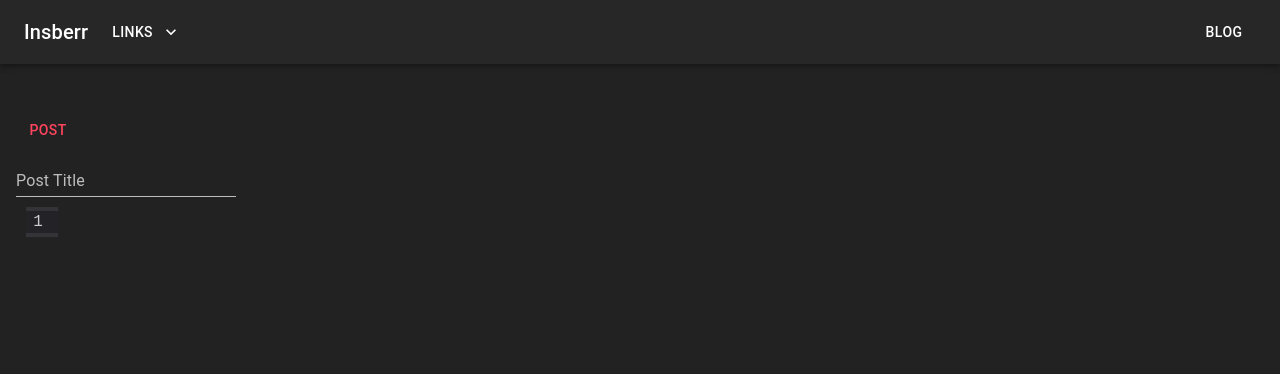
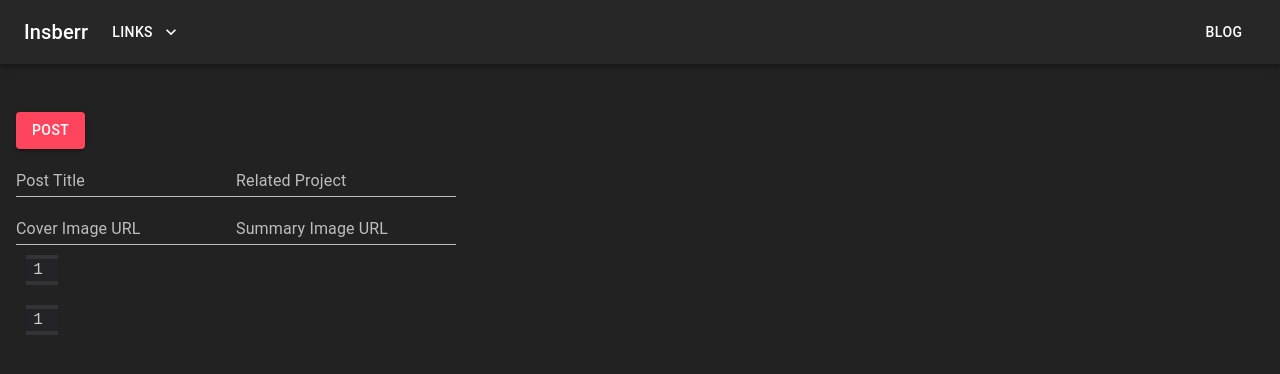
Before and after one commit to insberr/insberr.github.io, a React (Vite) app: page /makepost in a window 1280 px wide. Shown: the top 374 px of the page. Built offline with nearby package versions, Linux system fonts and the light colour scheme.

Commit message:
Posts summary image and stuff

```diff
--- a/package.json
+++ b/package.json
@@ -48,6 +48,7 @@
     "@types/node": "^22.13.11",
     "@types/react": "^19.0.10",
     "@types/react-dom": "^19.0.4",
+    "@types/react-syntax-highlighter": "^15.5.13",
     "@vitejs/plugin-react": "^4.3.4",
     "typescript": "^5.8.2",
     "vite": "^6.2.2",
--- a/src/components/MarkdownRenderer.tsx
+++ b/src/components/MarkdownRenderer.tsx
@@ -2,6 +2,7 @@ import gfm from "remark-gfm";
 import ReactMarkdown from "react-markdown";
 import rehypeRaw from "rehype-raw";
 
+// @ts-ignore
 import { Prism as SyntaxHighlighter } from 'react-syntax-highlighter';
 import { materialDark } from 'react-syntax-highlighter/dist/cjs/styles/prism';
 import {Link} from "@mui/material";
--- a/src/components/pasteHandler.ts
+++ b/src/components/pasteHandler.ts
@@ -1,17 +1,7 @@
 import { EditorView, ViewPlugin } from "@codemirror/view";
 import {PostsAPIURL, PostsAssetsURL} from "../pages/Posts.tsx";
 
-class PasteHandler {
-    private view: EditorView;
-
-    constructor(view: EditorView) {
-        this.view = view;
-
-        this.handlePaste = this.handlePaste.bind(this);
-        this.view.dom.addEventListener("paste", this.handlePaste);
-    }
-
-    handlePaste(event: ClipboardEvent) {
+export const handlePaste = async (event: ClipboardEvent) => {
     const items = event.clipboardData?.items;
     if (!items) return;
 
@@ -20,6 +10,8 @@ class PasteHandler {
         const file = item.getAsFile();
         if (file) {
             const reader = new FileReader();
+
+            const fileNamePromise = new Promise<string>((resolve, _reject) => {
                 reader.onload = async () => {
                     console.log(reader);
                     console.log(itemType);
@@ -40,20 +32,40 @@ class PasteHandler {
 
                     event.preventDefault();
 
+                    resolve(fileName);
+                };
+            });
+
+            reader.readAsArrayBuffer(file);
+
+            return fileNamePromise;
+        }
+    }
+}
+
+class PasteHandler {
+    private view: EditorView;
+
+    constructor(view: EditorView) {
+        this.view = view;
+
+        this._handlePaste = this._handlePaste.bind(this);
+        this.view.dom.addEventListener("paste", this._handlePaste);
+    }
+
+    _handlePaste(event: ClipboardEvent) {
+        handlePaste(event).then(fileName => {
             this.view.dispatch({
                 changes: {
                     from: this.view.state.selection.main.head,
                     insert: `![Pasted Image](${PostsAssetsURL}/${fileName})`
                 },
             });
-                };
-                reader.readAsArrayBuffer(file);
-            }
-        }
+        });
     }
 
     destroy() {
-        this.view.dom.removeEventListener("paste", this.handlePaste);
+        this.view.dom.removeEventListener("paste", this._handlePaste);
     }
 }
 
--- a/src/pages/404.tsx
+++ b/src/pages/404.tsx
@@ -1,14 +1,13 @@
 import React from "react";
-import Container from "@mui/material/Container";
-import Typography from "@mui/material/Typography";
+import { Container, Typography } from "@mui/material";
 
 const Page_404: React.FC = () => {
     return (
         <Container>
             <Typography variant="h1">
-                404 Thats an error, In case that wasn't obvious...
+                404 That's an error, In case that wasn't obvious...
             </Typography>
-            <Typography varient="body2" color="textSecondary">
+            <Typography variant="body2" color="textSecondary">
                 Aw Snap! The spiders found a new room. I guess I need to pull out my sword again.
             </Typography>
             <Typography>
--- a/src/pages/MakePost.tsx
+++ b/src/pages/MakePost.tsx
@@ -5,16 +5,31 @@ import Grid from "@mui/material/Grid2";
 import Button from "@mui/material/Button";
 import MarkdownRenderer from "../components/MarkdownRenderer.tsx";
 import Box from "@mui/material/Box";
-import {PostsAPIURL} from "./Posts.tsx";
+import {PostsAPIURL, PostsAssetsURL} from "./Posts.tsx";
 import MarkdownEditor from "../components/MarkdownEditor.tsx";
 import {TextField} from "@mui/material";
+import {handlePaste} from "../components/pasteHandler.ts";
 
 
-async function createPost(title: string,  contents: string, summary: string, relatedProject: string) {
+const MakePost: React.FC = () => {
+    const [title, setTitle] = useState<string>("");
+    const [relatedProject, setRelatedProject] = useState<string>("");
+
+    const [summaryImage, setSummaryImage] = useState<string | null>("");
+    const [coverImage, setCoverImage] = useState<string | null>("");
+
+    const [markdown, setMarkdown] = useState<string>("");
+    const [summary, setSummary] = useState<string>("");
+
+    async function createPost() {
         const post = {
             title: title,
-        contents: contents,
+            coverImage: coverImage,
+            contents: markdown,
+
             summary: summary,
+            summaryImage: summaryImage,
+
             relatedProject: relatedProject
         }
 
@@ -34,19 +49,9 @@ async function createPost(title: string,  contents: string, summary: string, rel
         return responseJSON;
     }
 
-const MakePost: React.FC = () => {
-    const [title, setTitle] = useState<string>("");
-    const [markdown, setMarkdown] = useState<string>("");
-
     return <Box sx={{ marginTop: "2rem", padding: "1rem" }}>
-        <Button onClick={async () => {
-            await createPost(
-                title,
-                markdown,
-                // TODO: Find a better way to do the summary
-                markdown.slice(0, 100),
-                "TODO Related Project"
-            );
+        <Button variant="contained" onClick={async () => {
+            await createPost();
         }}>Post</Button>
 
         <Grid container spacing={2} direction="row"
@@ -64,6 +69,50 @@ const MakePost: React.FC = () => {
                         setTitle(event.target.value);
                     }}
                 />
+                <TextField
+                    id="post-related-project"
+                    label="Related Project"
+                    variant="standard"
+                    onChange={(event) => {
+                        setRelatedProject(event.target.value);
+                    }}
+                />
+
+                <TextField
+                    id="post-cover-image"
+                    label="Cover Image URL"
+                    variant="standard"
+                    onChange={(event) => {
+                        setCoverImage(event.target.value);
+                    }}
+                    onPaste={(event) => {
+                        handlePaste(event as never as ClipboardEvent).then(fileName => {
+                            if (!fileName) return;
+                            const imageURL = `${PostsAssetsURL}/${fileName}`;
+                            (event.target as any).value = imageURL;
+                            setCoverImage(imageURL);
+                        })
+                    }}
+                />
+
+                <TextField
+                    id="post-summary-image"
+                    label="Summary Image URL"
+                    variant="standard"
+                    onChange={(event) => {
+                        setSummaryImage(event.target.value);
+                    }}
+                    onPaste={(event) => {
+                        handlePaste(event as never as ClipboardEvent).then(fileName => {
+                            if (!fileName) return;
+                            const imageURL = `${PostsAssetsURL}/${fileName}`;
+                            (event.target as any).value = imageURL;
+                            setSummaryImage(imageURL);
+                        })
+                    }}
+                />
+
+                <MarkdownEditor onUpdate={setSummary} />
                 <MarkdownEditor onUpdate={setMarkdown} />
             </Grid>
             <Grid size="grow">
--- a/src/pages/Posts.tsx
+++ b/src/pages/Posts.tsx
@@ -12,8 +12,12 @@ export type Post = {
     postEditDate: Date | null;
 
     title: string;
+    coverImage: string;
     contents: string;
+
     summary: string;
+    summaryImage: string;
+
     relatedProject: string;
 }
 
@@ -33,7 +37,7 @@ const PostSummaryCard = ({ post }: { post: Post }) => {
                 <CardMedia
                     component="img"
                     sx={{ width: 350, height: "auto", alignSelf: "center", margin: "1rem" }}
-                    image="/assets/projects/archea.png"
+                    image={post.summaryImage}
                     alt="Blog post summary image"
                 />
                 <CardContent>
```
Also changed, not shown: 2 other files (tests, documents, lock files or other folders). Lines whose indentation alone changed are shown as unchanged.
